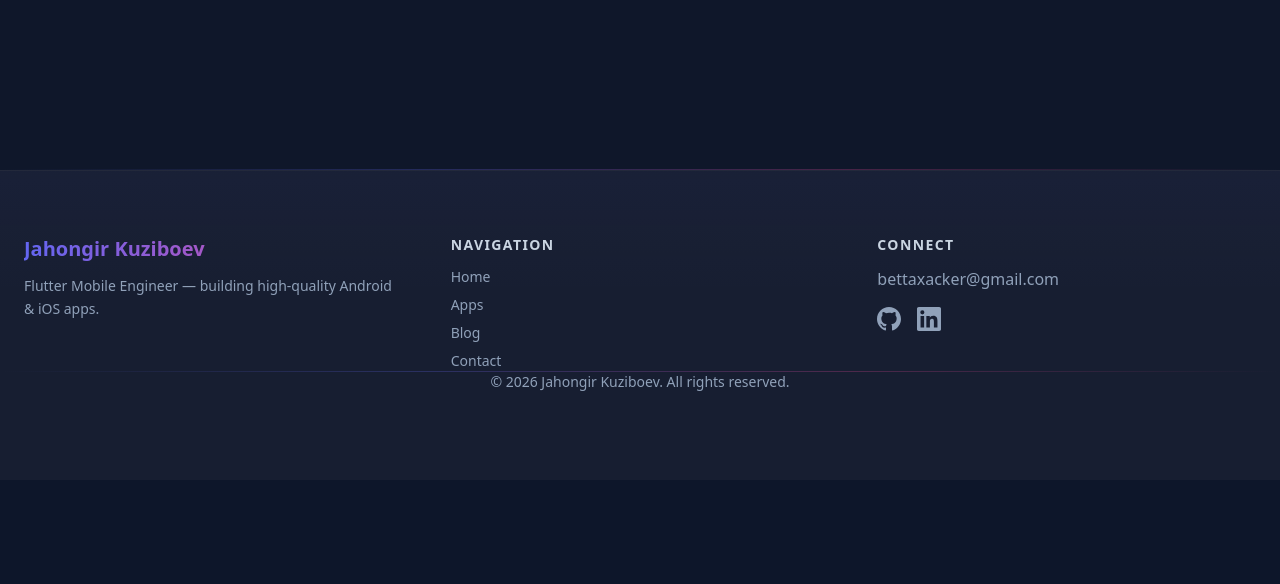
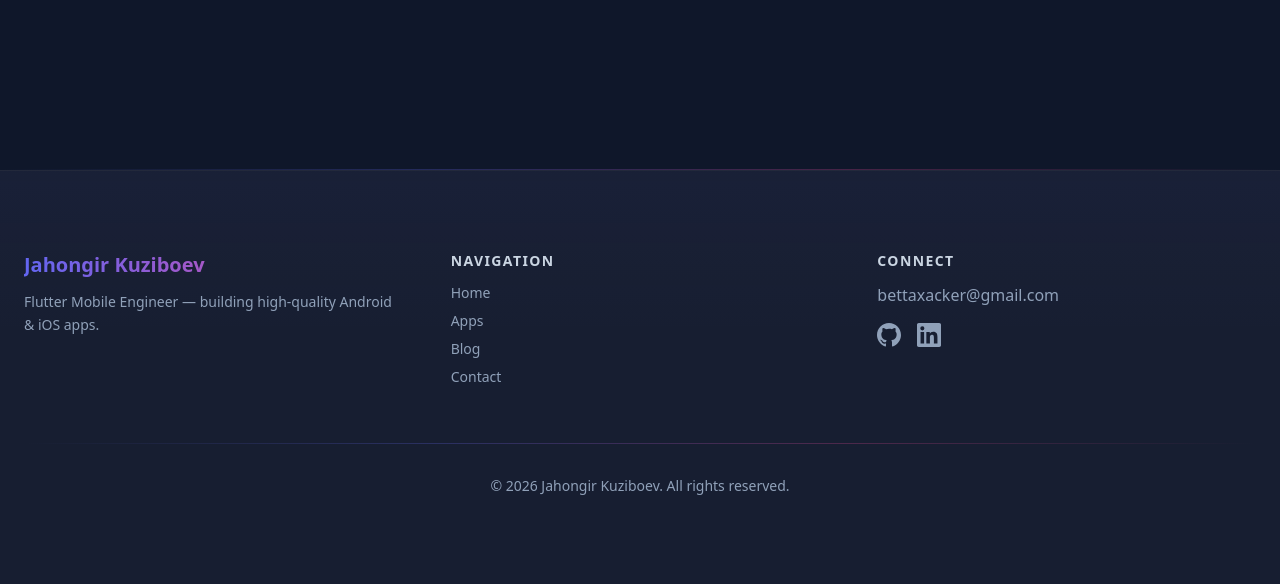
Before and after one commit to JaysonKhan/jaysonkhan_v2, a Django app: page /blog/ in a window 1280 px wide. Shown: the part 489-1073 px from the top of the page. Before the commit the page ends 880 px from the top, so only its background shows below. Run offline with Django 5.2, Linux system fonts and the light colour scheme; data comes from the database, SQL or seed files in the repository; data that the repository does not hold is empty; style sheets or scripts are compiled from the project's sources; some libraries are stand-ins or nearby versions.

Commit message:
fix: footer spacing + revert DEBUG to False

```diff
--- a/backend/presentation/web/templates/web/base.html
+++ b/backend/presentation/web/templates/web/base.html
@@ -1174,7 +1174,7 @@
 
     <!-- Footer -->
     <div class="divider-gradient"></div>
-    <footer class="footer-enhanced mt-0 py-16 border-t border-white/5">
+    <footer class="footer-enhanced mt-0 pt-20 pb-16 border-t border-white/5">
         <div class="max-w-7xl mx-auto px-6 grid md:grid-cols-3 gap-12 text-center md:text-left">
             <div>
                 <h3 class="text-xl font-bold text-gradient mb-3">{{ site_settings.display_logo_text }}</h3>
@@ -1240,7 +1240,7 @@
                 </div>
             </div>
         </div>
-        <div class="divider-gradient mt-10 mb-8"></div>
+        <div class="max-w-7xl mx-auto px-6" style="margin-top:3.5rem;margin-bottom:2rem;"><div class="divider-gradient"></div></div>
         <div class="text-center text-slate-400 text-sm pb-6">
             {{ site_settings.footer_text }}
         </div>
--- a/package.json
+++ b/package.json
@@ -7,6 +7,6 @@
   },
   "devDependencies": {
     "@tailwindcss/cli": "^4.0.0",
-    "tailwindcss": "^4.0.0"
+    "tailwindcss": "^4.2.1"
   }
 }
```
Also changed, not shown: package-lock.json (added).
